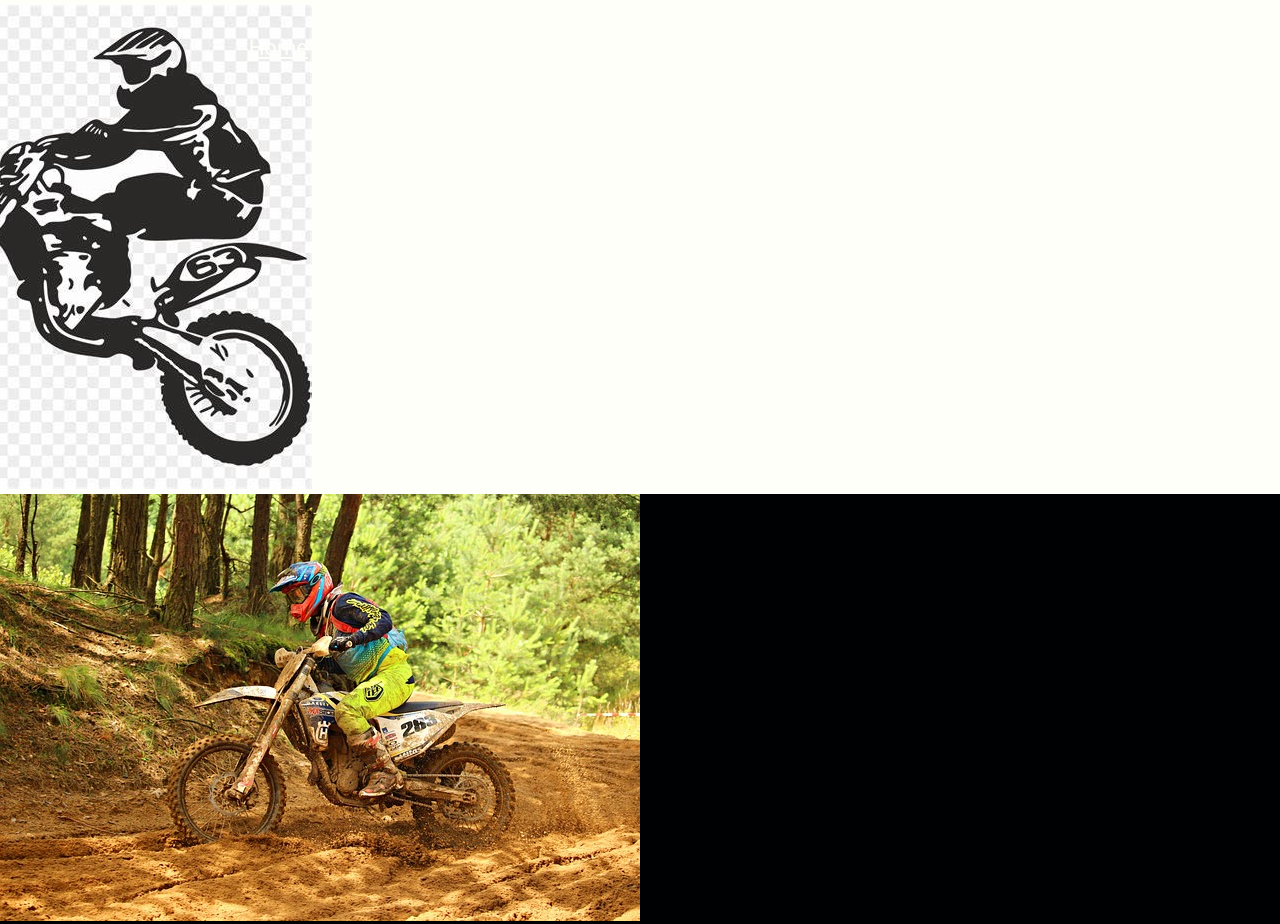
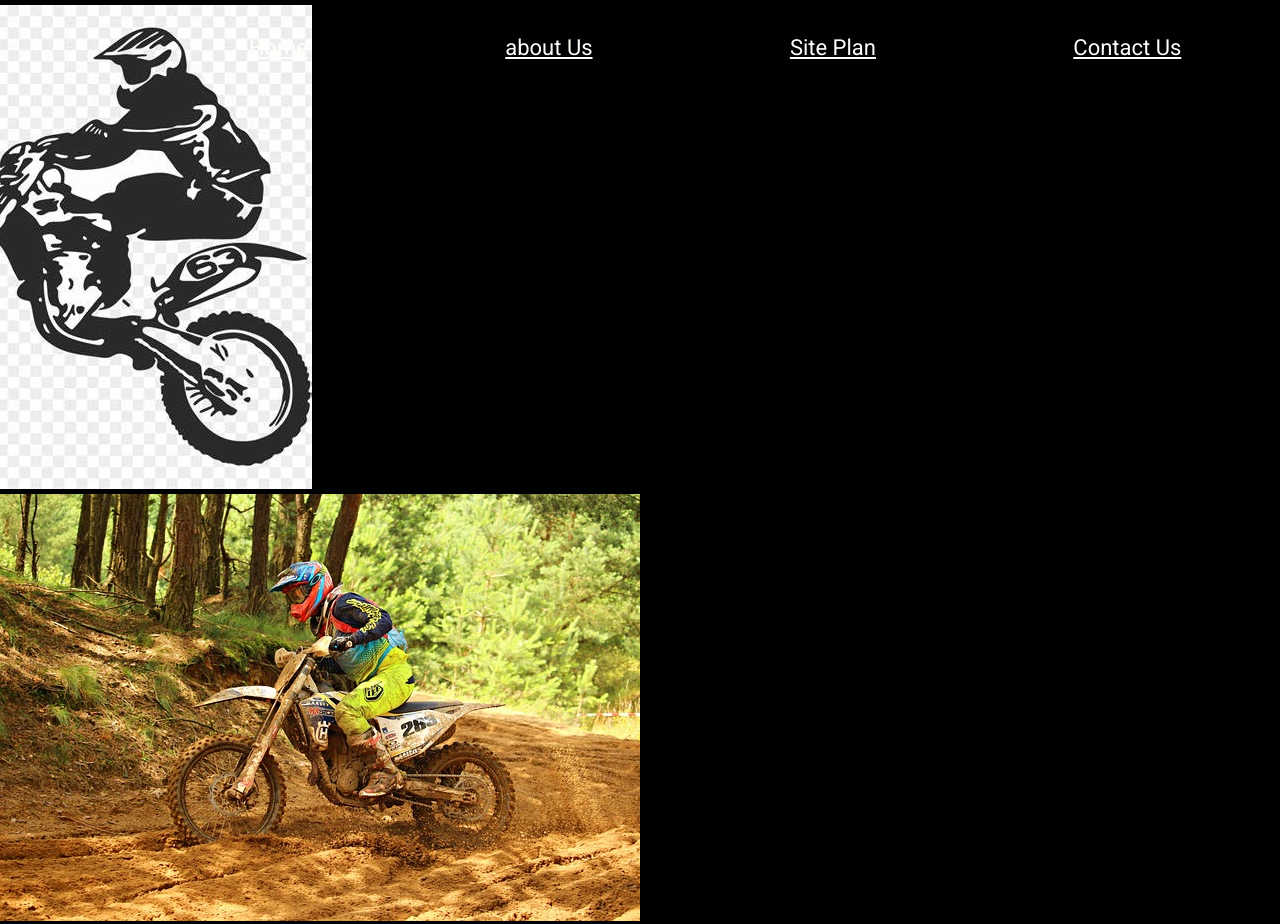
Before and after one commit to soder5/personal-site, a plain HTML site: page SRS/index.html in a window 1280 px wide. Shown: the top 924 px of the page. Drawn offline with Linux system fonts and the light colour scheme.

Commit message:
style sheet

```diff
--- a/SRS/styles/style.css
+++ b/SRS/styles/style.css
@@ -59,7 +59,7 @@ h2{
   margin: 0;
 }
 header {
-  background-color: #fffffa;
+  background-color: #000103;
   display: grid;
   grid-template-columns: 150px  auto
 }
```
